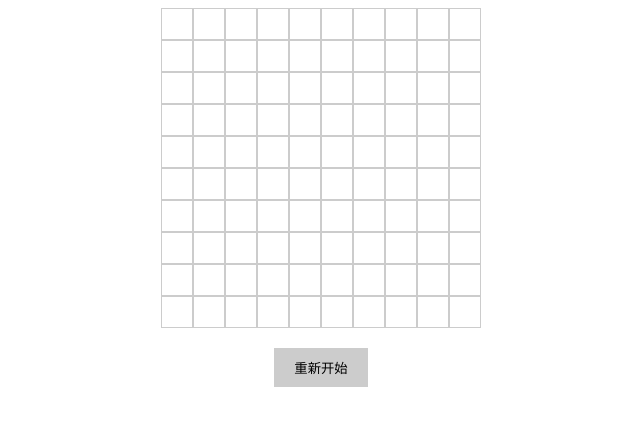
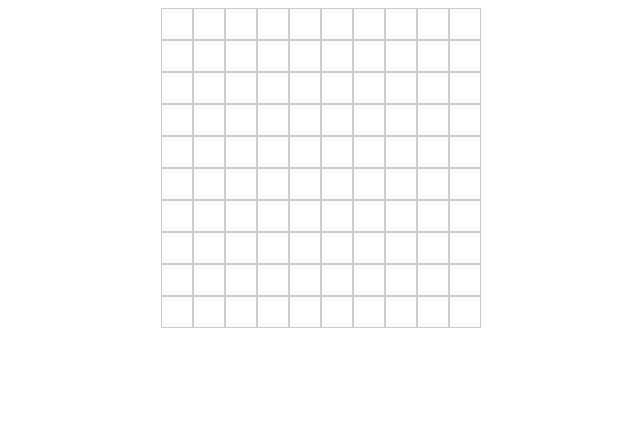
Before and after one commit to Sakurababycat/vue-minesweeper, a Vue app: page / in a window 1280 px wide. Shown: the top 426 px of the page, without its empty margins (319-959 px from the left). Built offline with nearby package versions, Linux system fonts and the light colour scheme.

Commit message:
set resetgame unvisiable

```diff
--- a/src/App.vue
+++ b/src/App.vue
@@ -18,7 +18,8 @@ export default defineComponent({
       columns: 10,
       mines: 10,
       gameOver: false,
-      sweepedCnt: 0
+      sweepedCnt: 0,
+      win: false
     };
   },
   mounted() {
@@ -56,10 +57,12 @@ export default defineComponent({
 
       if (cell.opened || cell.content === '☥') return;
       cell.opened = true;
+      this.sweepedCnt++;
 
       if (cell.mine) {
         cell.exploded = true;
         this.gameOver = true;
+        this.win = false
         this.board.forEach((rowCells) => {
           rowCells.forEach((cell) => {
             if (cell.mine && cell.content != '☥') cell.content = '✿';
@@ -113,6 +116,7 @@ export default defineComponent({
     },
   },
 });
+
 </script>
 
 <template>
@@ -124,7 +128,8 @@ export default defineComponent({
         {{ cell.content }}
       </div>
     </div>
-    <button class="reset" @click="resetBoard">重新开始</button>
+    <h2 v-if="gameOver" class="minesweeper">{{ !win ? "游戏结束！你踩中了地雷。" : "游戏胜利" }}</h2>
+    <button class="reset" @click="resetBoard" v-if="gameOver">重新开始</button>
   </div>
 </template>
 
```
